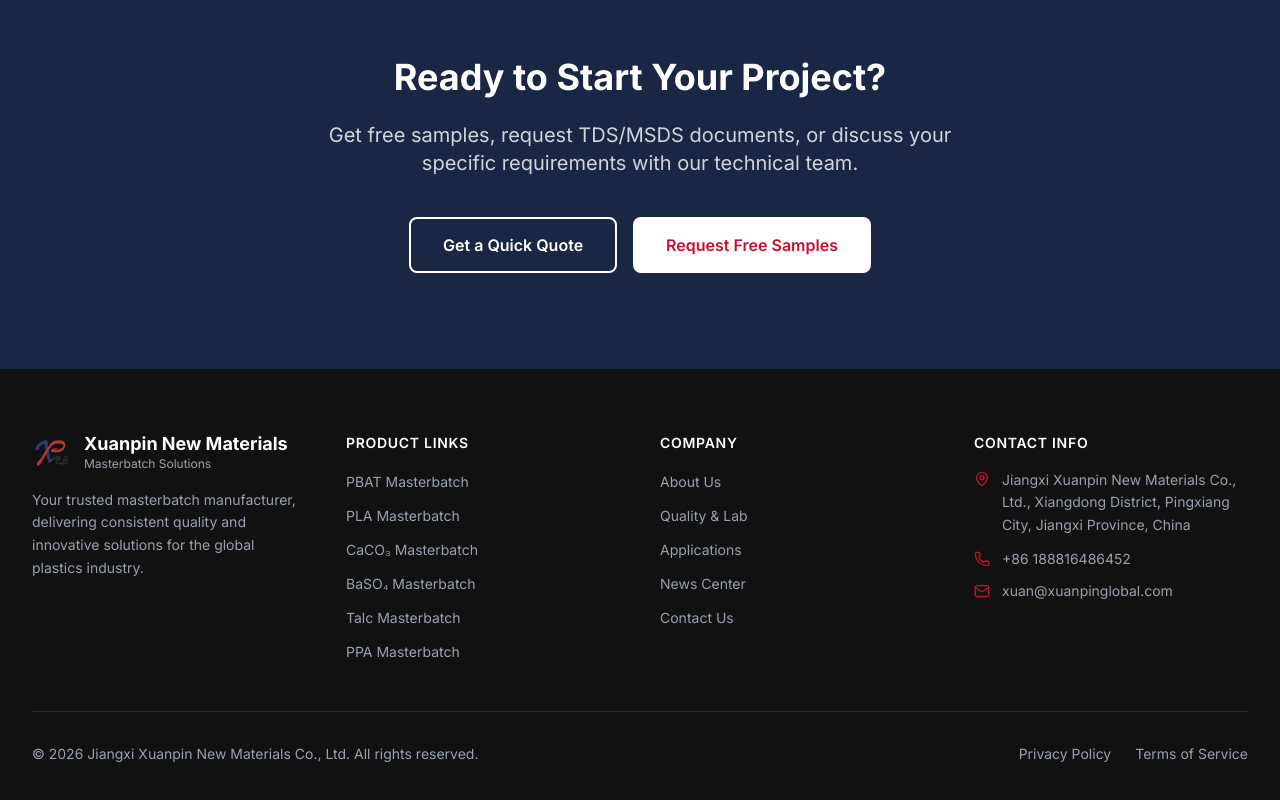
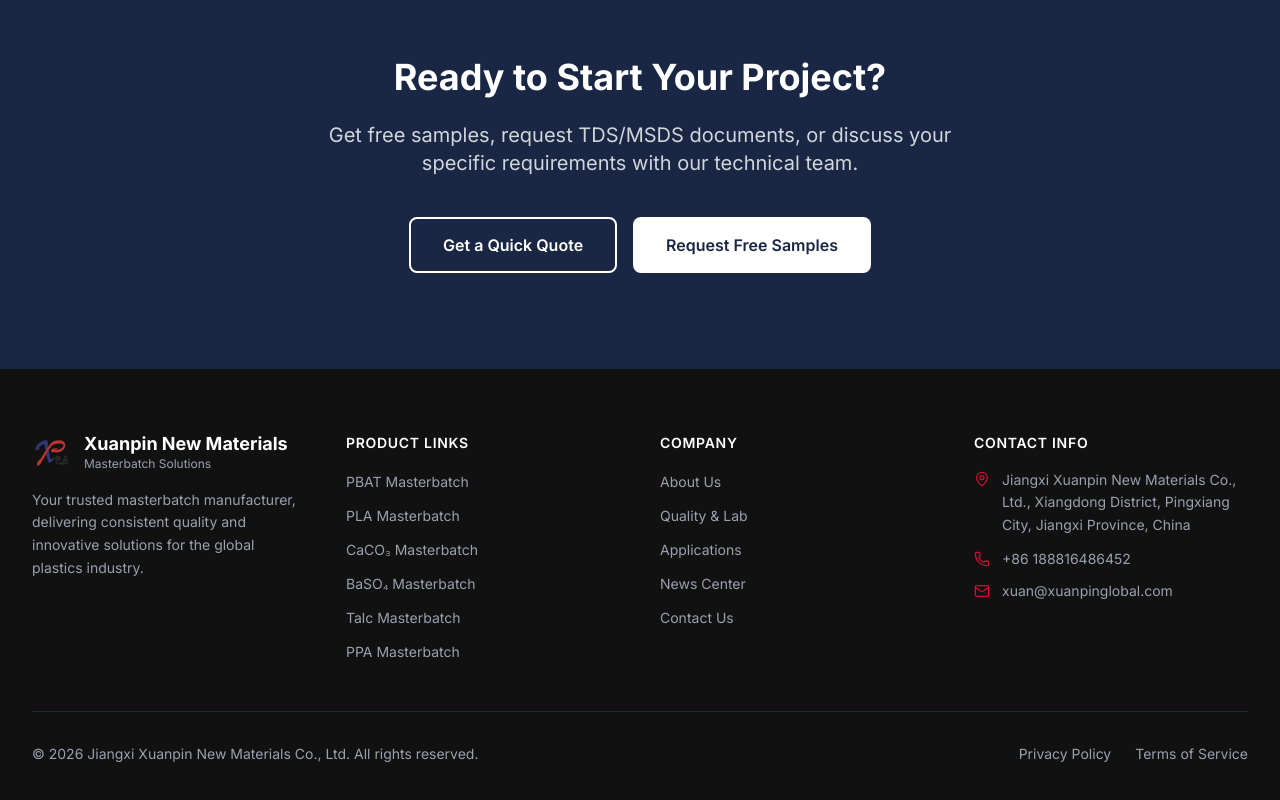
Before and after one commit to jingg8939-rgb/xuanpin-website, a Next.js app: page /en in a window 1280 px wide. Shown: the part 7088-7888 px from the top of the page. Built offline with nearby package versions, Linux system fonts and the light colour scheme.

Commit message:
fix: update CTA button hover colors to match theme

```diff
--- a/src/app/[locale]/page.tsx
+++ b/src/app/[locale]/page.tsx
@@ -451,13 +451,13 @@
           <div className="flex flex-col sm:flex-row gap-4 justify-center">
             <Link
               href="/contact"
-              className="inline-flex items-center justify-center px-8 py-3.5 border-2 border-white text-base font-semibold rounded-lg text-white hover:bg-white hover:text-[#C8102E] transition-colors"
+              className="inline-flex items-center justify-center px-8 py-3.5 border-2 border-white text-base font-semibold rounded-lg text-white hover:bg-white hover:text-[#1a2744] transition-colors"
             >
               {t("cta.contactUs")}
             </Link>
             <Link
               href="/contact"
-              className="inline-flex items-center justify-center px-8 py-3.5 border border-transparent text-base font-semibold rounded-lg text-[#C8102E] bg-white hover:bg-gray-100 transition-colors"
+              className="inline-flex items-center justify-center px-8 py-3.5 border border-transparent text-base font-semibold rounded-lg text-[#1a2744] bg-white hover:bg-gray-100 transition-colors"
             >
               {t("cta.requestSamples")}
             </Link>
```
